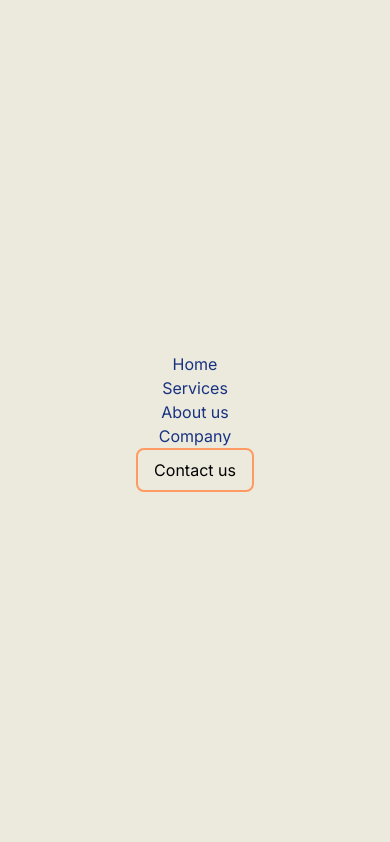
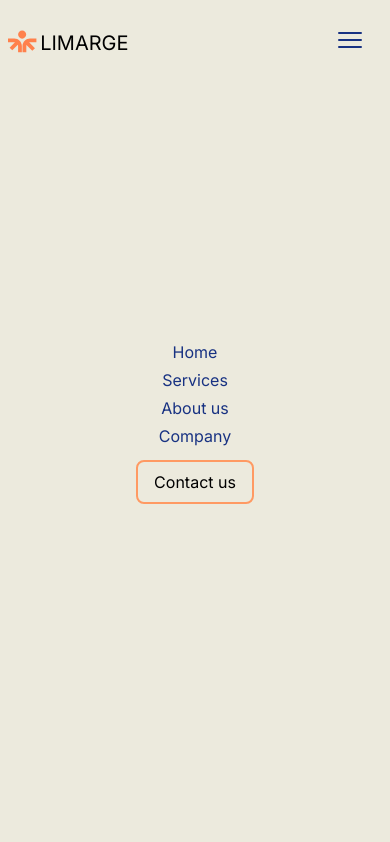
Before and after one commit to almondkiruthu/Limarge, a React (Vite) app in the folder client/: page / in a window 390 px wide. Shown: the top 842 px of the page. Built offline with nearby package versions, Linux system fonts and the light colour scheme; what prettier-plugin-tailwindcss would draw is missing.

Commit message:
I made the toogle bar visible on mobile screens

```diff
--- a/client/src/components/Navbar.tsx
+++ b/client/src/components/Navbar.tsx
@@ -1,7 +1,7 @@
 const Navbar = () => {
   return (
     <>
-      <header className="container font-inter">
+      <header className="container font-inter relative z-[9999]">
         <nav>
           <ul className="flex py-[1.5rem] sm:py-[1.5rem] md:flex md:items-center md:py-[1.5rem] md:text-[1rem] lg:py-[1.5rem] lg:text-[1rem] xl:py-[2rem]">
             <li className="md:ml-[0.5rem] md:mr-auto lg:ml-[1rem] 2xl:ml-[0.5rem]">
@@ -63,12 +63,12 @@ const Navbar = () => {
       {/* Mobile navigation */}
       <div className="absolute right-0 top-0 z-[999] flex h-[100%] w-[100%] items-center justify-center bg-customBackground text-center">
         <nav>
-          <ul className="flex-col items-center justify-center gap-11 font-inter nav__mobile">
-            <li className="text-customBlue">Home</li>
-            <li className="text-customBlue">Services</li>
-            <li className="text-customBlue">About us</li>
-            <li className="text-customBlue">Company</li>
-            <li>
+          <ul className="nav__mobile flex-col items-center justify-center gap-11 font-inter">
+            <li className="pb-1 text-customBlue">Home</li>
+            <li className="pb-1 text-customBlue">Services</li>
+            <li className="pb-1 text-customBlue">About us</li>
+            <li className="pb-1 text-customBlue">Company</li>
+            <li className="pt-2">
               <button className="rounded-lg border-2 border-customOrange px-[1rem] py-[0.5rem]">
                 Contact us
               </button>
```
